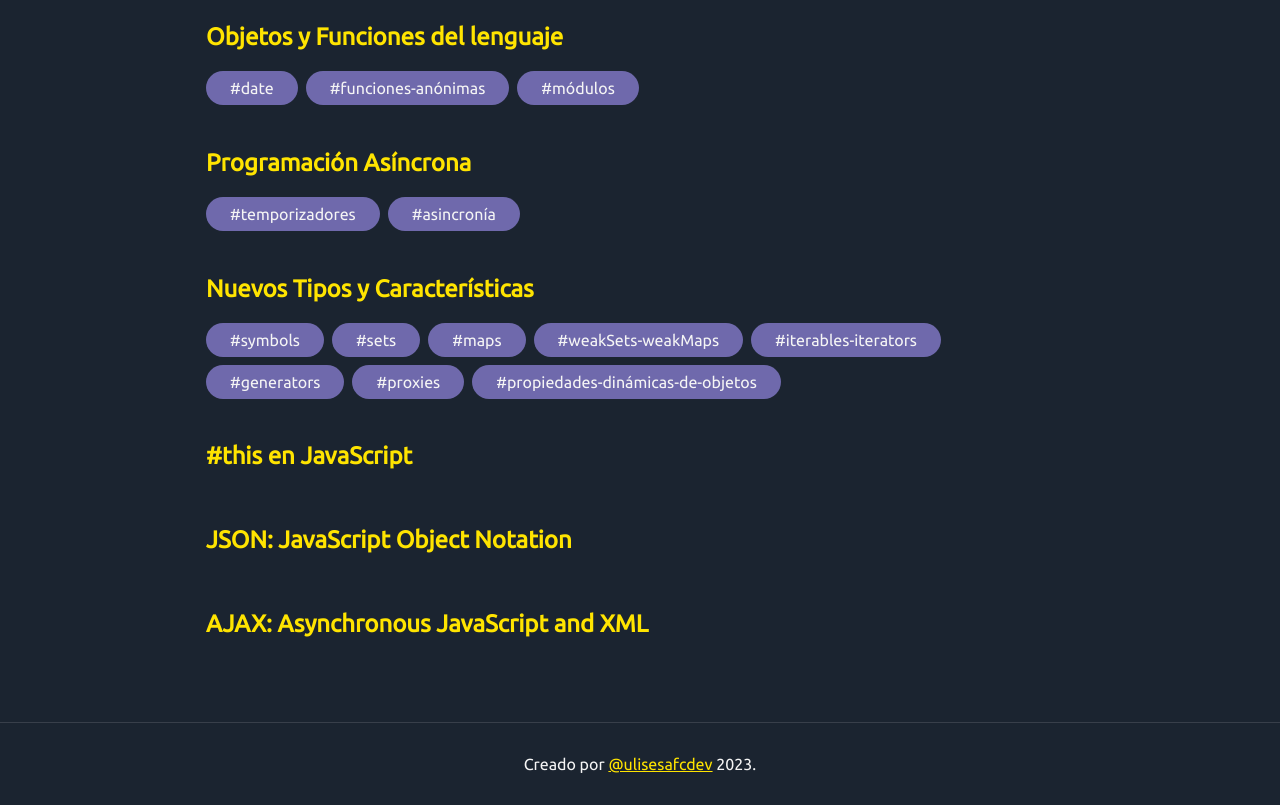
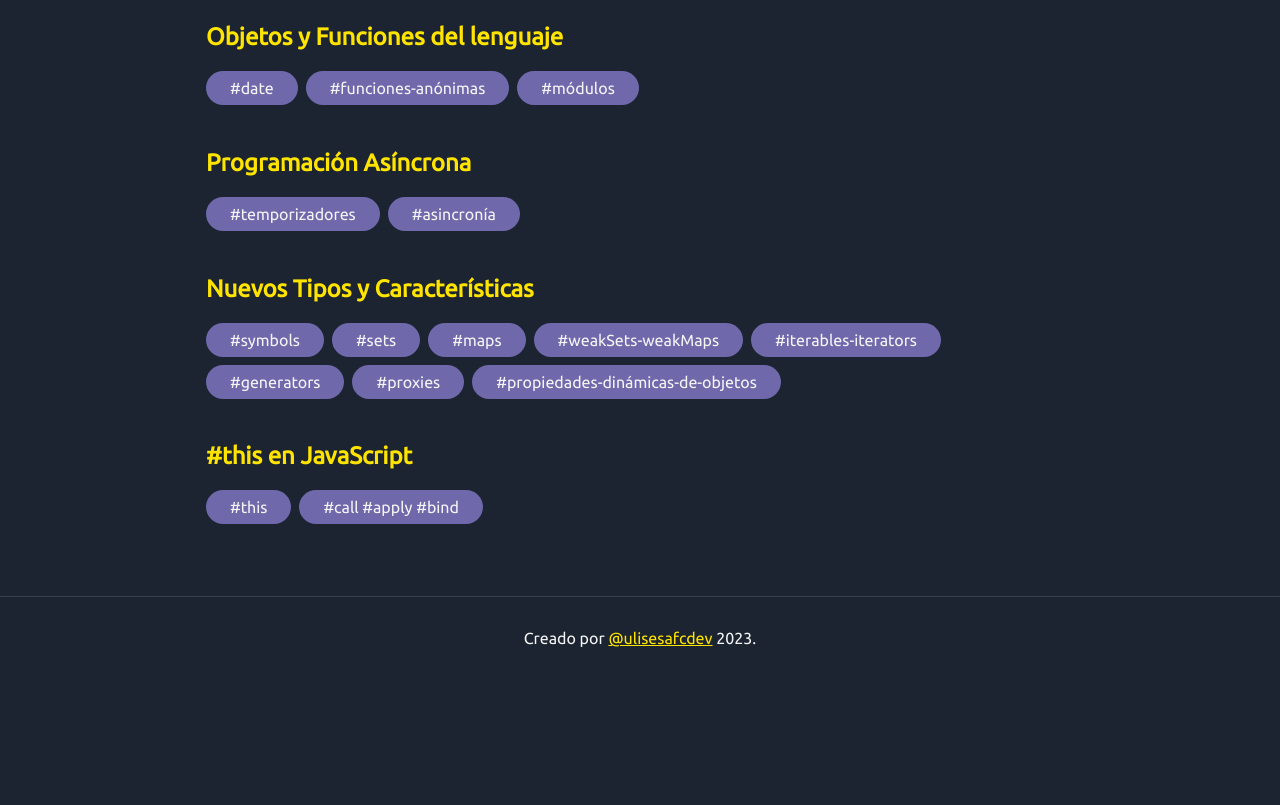
Before and after one commit to ulisesafcdev/guide-javascript, a plain HTML site: page index.html in a window 1280 px wide. Shown: the part 745-1550 px from the top of the page. After the commit the page ends 1424 px from the top, so only its background shows below. Drawn offline with Linux system fonts and the light colour scheme.

Commit message:
se agrego enlace a guide page this

```diff
--- a/index.html
+++ b/index.html
@@ -175,18 +175,19 @@
             <div class="container__title">
                 <h2>#this en JavaScript</h2>
             </div>
-            <!-- <a href="" class="container__link">#this</a>
-            <a href="" class="container__link">#call #apply #bind</a> -->
+            <a href="pages/this.html" class="container__link">#this</a>
+            <a href="" class="container__link">#call #apply #bind</a>
         </section>
 
         <!-- JSON -->
 
+        <!--
         <section class="container">
             <div class="container__title">
                 <h2>JSON: JavaScript Object Notation</h2>
             </div>
-            <!-- <a href="" class="container__link">#json</a> -->
-        </section>
+            <a href="" class="container__link">#json</a>
+        </section>-->
 
         <!-- DOM -->
 
@@ -227,15 +228,16 @@
         -->
         <!-- AJAX -->
 
+        <!--
         <section class="container">
             <div class="container__title">
                 <h2>AJAX: Asynchronous JavaScript and XML</h2>
             </div>
-            <!-- <a href="" class="container__link">#introducción</a>
+            <a href="" class="container__link">#introducción</a>
             <a href="" class="container__link">#xmlHttpRequest</a>
             <a href="" class="container__link">#APIfetch</a>
-            <a href="" class="container__link">#axios</a> -->
-        </section>
+            <a href="" class="container__link">#axios</a>
+        </section>-->
     </main>
 
     <footer class="footer">
```
